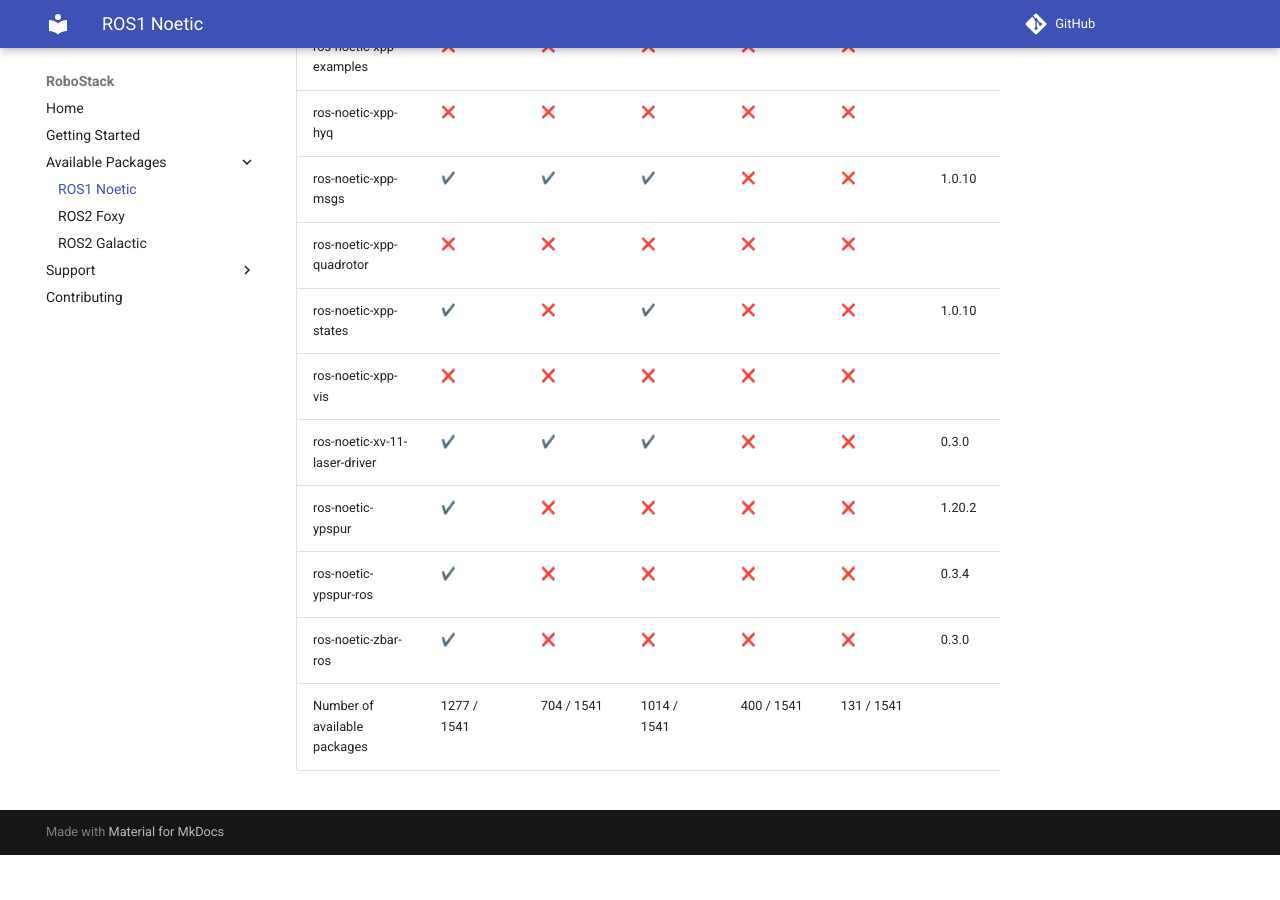
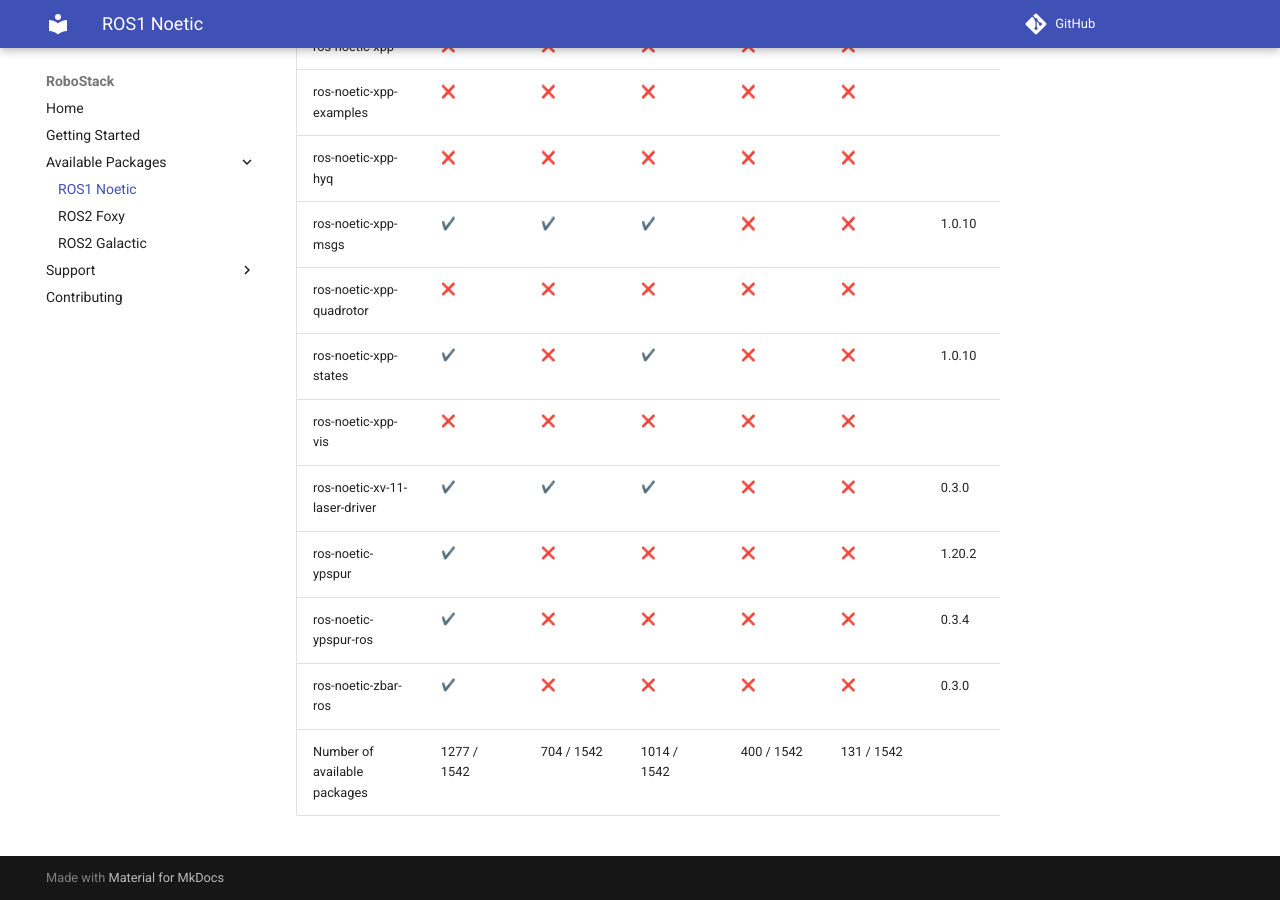
Before and after one commit to RoboStack/robostack.github.io, an MkDocs documentation site: the page built from docs/noetic.md, in a window 1280 px wide and 900 px high, scrolled down 111693 px. Built offline with MkDocs 1.6.1 and Material for MkDocs 9.7.7, drawn with Linux system fonts in a browser that asks for light colours; emoji names are drawn with the system emoji font; comment, search, counter and statistics services are not loaded; before the commit the page ends 112548 px from its top, so only the background shows below that.

Commit message:
Update tables

```diff
--- a/docs/noetic.md
+++ b/docs/noetic.md
@@ -1541,4 +1542,4 @@
 | ros-noetic-ypspur | :heavy_check_mark: { data-sort='1' } | :x: { data-sort='0' } | :x: { data-sort='0' } | :x: { data-sort='0' } | :x: { data-sort='0' } | 1.20.2  |
 | ros-noetic-ypspur-ros | :heavy_check_mark: { data-sort='1' } | :x: { data-sort='0' } | :x: { data-sort='0' } | :x: { data-sort='0' } | :x: { data-sort='0' } | 0.3.4  |
 | ros-noetic-zbar-ros | :heavy_check_mark: { data-sort='1' } | :x: { data-sort='0' } | :x: { data-sort='0' } | :x: { data-sort='0' } | :x: { data-sort='0' } | 0.3.0  |
-| Number of available packages |  1277 / 1541 | 704 / 1541 | 1014 / 1541 | 400 / 1541 | 131 / 1541 |
+| Number of available packages |  1277 / 1542 | 704 / 1542 | 1014 / 1542 | 400 / 1542 | 131 / 1542 |
```
Also changed, not shown: other parts of docs/noetic.md (+1 -0 lines), docs/foxy.md (+2 -1 lines).
